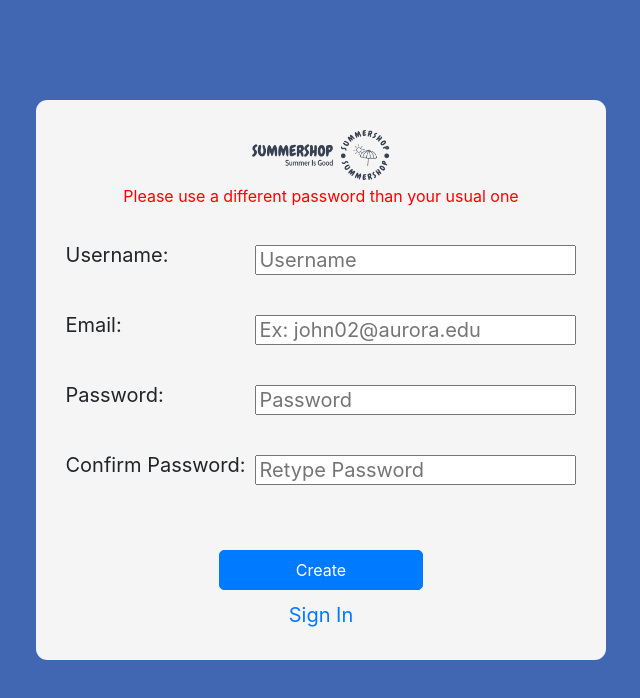
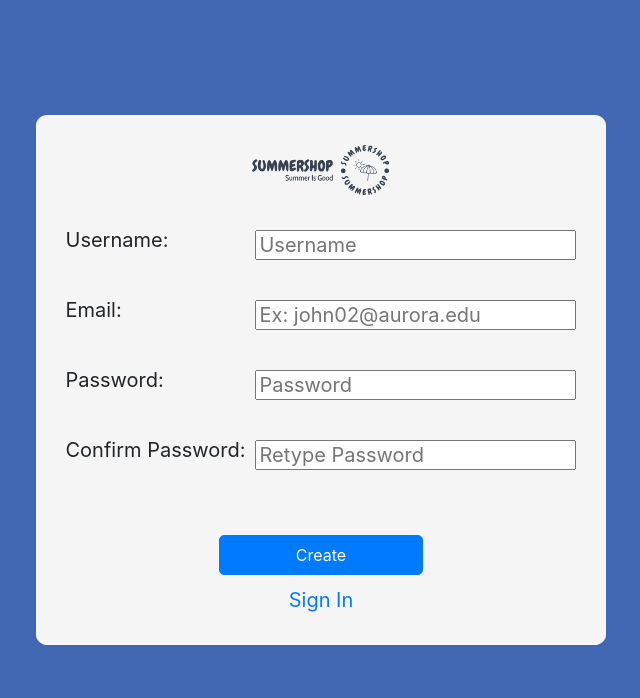
Before and after one commit to nchuwan01/clientSummerShop, a React (Create React App) app: page /register in a window 1280 px wide. Shown: the top 698 px of the page, without its empty margins (319-959 px from the left). Built offline with nearby package versions, Linux system fonts and the light colour scheme.

Commit message:
new commit

```diff
--- a/src/Login/create_account.js
+++ b/src/Login/create_account.js
@@ -85,7 +85,6 @@ function Create_Account() {
                         <div>
                             <img id="logo_img" alt="summershop Logo" src={Logo}/>
                         </div>
-                        <small className="passwordWarning">Please use a different password than your usual one</small>
 
                     </div>
                     <div className="label_input">
```
